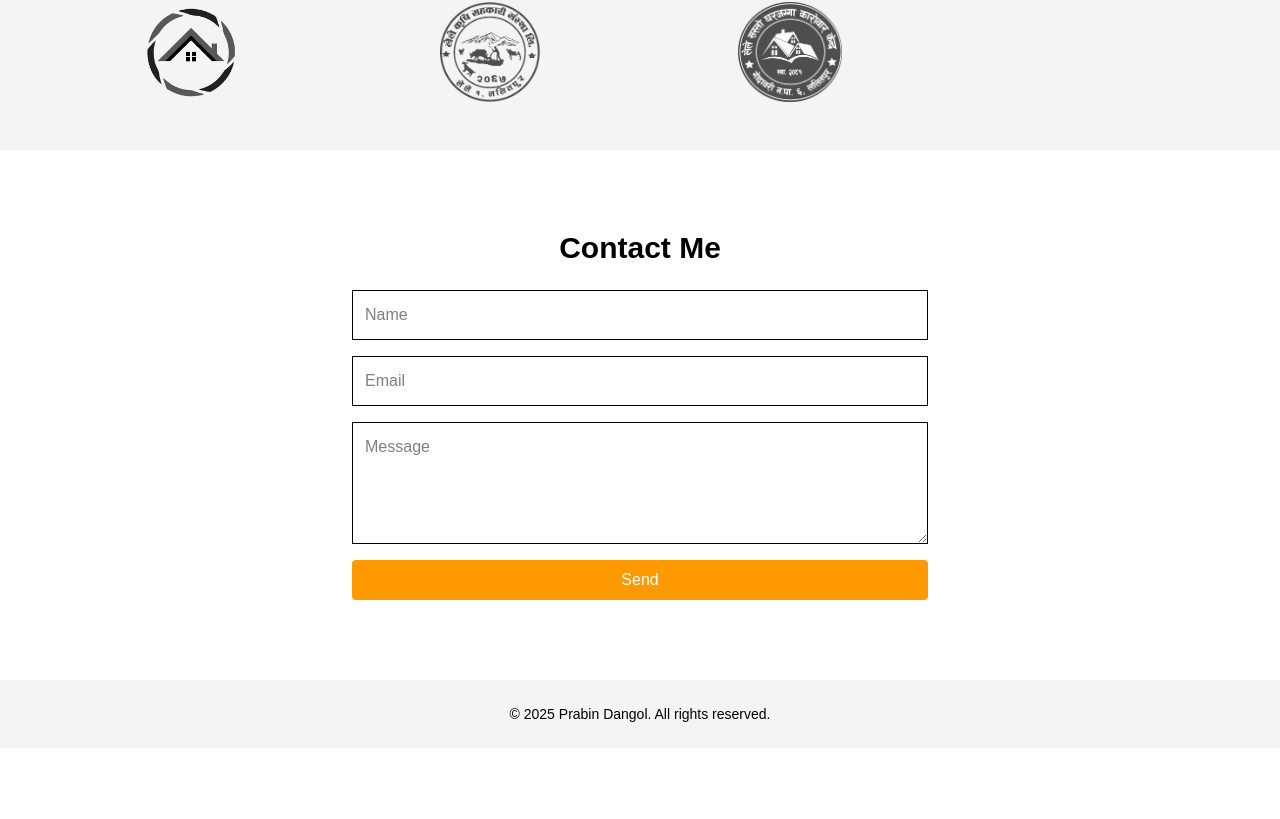
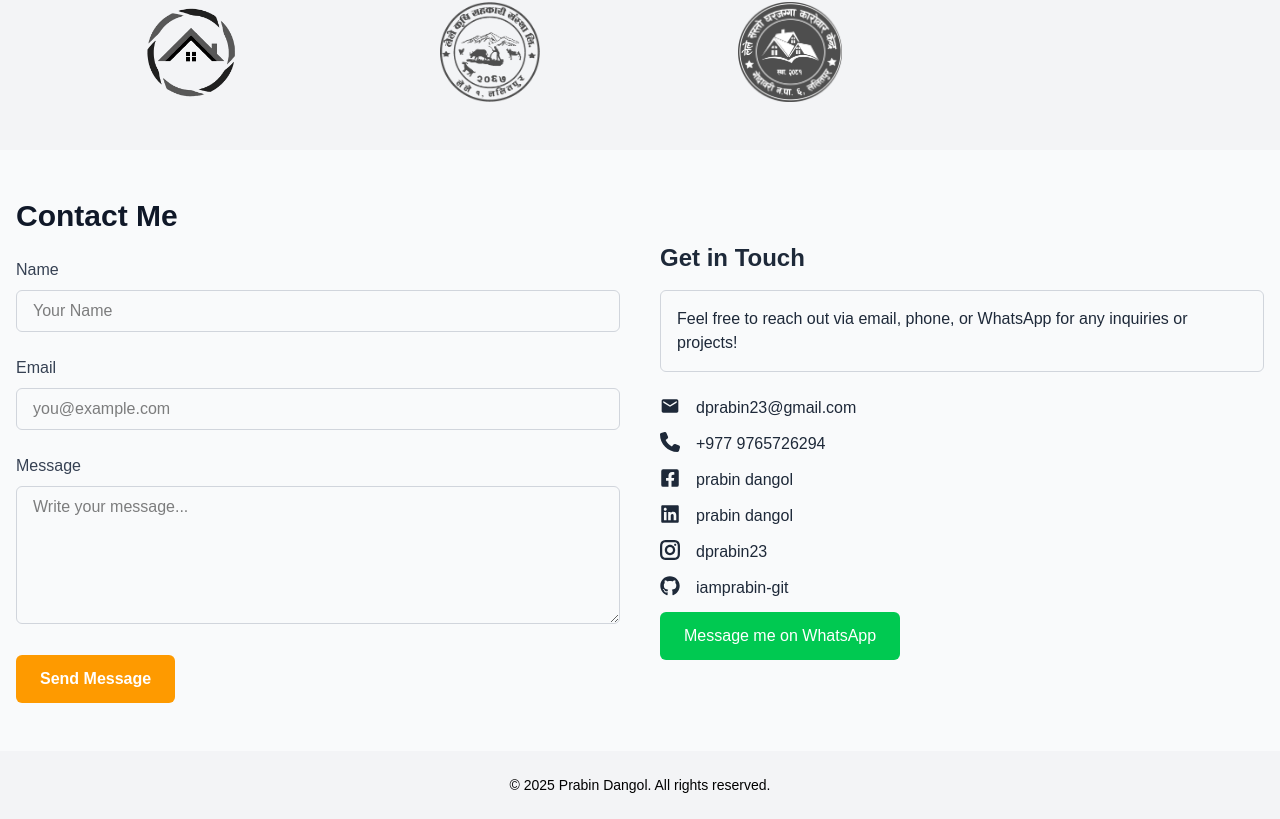
Before and after one commit to iamprabin-git/prabin_portfolio, a Next.js app: page / in a window 1280 px wide. Shown: the part 1782-2601 px from the top of the page. Before the commit the page ends 2530 px from the top, so only its background shows below. Built offline with nearby package versions, Linux system fonts and the light colour scheme.

Commit message:
error solve
Signed-off-by: Prabin Dangol <dprabin23@gmail.com>

```diff
--- a/src/app/layout.js
+++ b/src/app/layout.js
@@ -1,7 +1,7 @@
 import './globals.css';
 
 export const metadata = {
-  title: 'My Portfolio',
+  title: 'Prabin Dangol',
   description: 'Web Developer & Graphic Designer Portfolio',
 };
 
--- a/src/components/Contact.js
+++ b/src/components/Contact.js
@@ -1,15 +1,146 @@
-export default function Contact() {
+'use client';
+import React, { useState } from 'react';
+import { motion } from 'framer-motion';
+import { MdEmail } from "react-icons/md";
+import { FaPhone } from "react-icons/fa6";
+import { FaLinkedin } from "react-icons/fa";
+import { FaFacebookSquare } from "react-icons/fa";
+import { FaGithub } from "react-icons/fa6";
+import { GrInstagram } from "react-icons/gr";
+import Link from 'next/link';
+import { useRouter } from 'next/navigation';
+
+export default function ContactSection() {
+  const [formData, setFormData] = useState({
+    name: '',
+    email: '',
+    message: '',
+  });
+
+  const router = useRouter();
+
+  const handleChange = (e) => {
+    const { name, value } = e.target;
+    setFormData((prev) => ({
+      ...prev,
+      [name]: value,
+    }));
+  };
+
+  const handleSubmit = (e) => {
+    e.preventDefault();
+
+    // 1. Optionally do something with the form data here
+
+    // 2. Reset the form fields
+    setFormData({
+      name: '',
+      email: '',
+      message: '',
+    });
+
+    // 3. Remove search params from URL
+    router.replace('/');
+  };
   return (
-    <section id="contact" className="py-20 px-6">
-      <div className="max-w-xl mx-auto text-center">
-        <h2 className="text-3xl font-bold mb-6">Contact Me</h2>
-        <form className="flex flex-col gap-4">
-          <input type="text" placeholder="Name" className="p-3 border dark:bg-gray-800" />
-          <input type="email" placeholder="Email" className="p-3 border dark:bg-gray-800" />
-          <textarea rows="4" placeholder="Message" className="p-3 border dark:bg-gray-800"></textarea>
-          <button className="bg-amber-500 text-white py-2 px-6 rounded hover:bg-amber-600">Send</button>
-        </form>
+    <motion.section
+      initial={{ opacity: 0, y: 50 }}
+      whileInView={{ opacity: 1, y: 0 }}
+      transition={{ duration: 0.6 }}
+      className="py-12 px-4 bg-gray-50 dark:bg-gray-900"
+    >
+      <div className="max-w-7xl mx-auto grid grid-cols-1 md:grid-cols-2 gap-10">
+        {/* Contact Form */}
+        <div>
+          <h2 className="text-3xl font-bold mb-6 text-gray-900 dark:text-white">Contact Me</h2>
+          <form onSubmit={handleSubmit} className="space-y-6">
+            <div>
+              <label htmlFor="name" className="block text-gray-700 dark:text-gray-300 font-medium mb-2">
+                Name
+              </label>
+              <input
+                type="text"
+                id="name"
+                name="name"
+                required
+                placeholder="Your Name"
+                className="w-full px-4 py-2 border border-gray-300 rounded-md focus:outline-none focus:ring-2 focus:ring-amber-400 dark:bg-gray-800 dark:border-gray-700 dark:text-white"
+              />
+            </div>
+            <div>
+              <label htmlFor="email" className="block text-gray-700 dark:text-gray-300 font-medium mb-2">
+                Email
+              </label>
+              <input
+                type="email"
+                id="email"
+                name="email"
+                required
+                placeholder="you@example.com"
+                className="w-full px-4 py-2 border border-gray-300 rounded-md focus:outline-none focus:ring-2 focus:ring-amber-400 dark:bg-gray-800 dark:border-gray-700 dark:text-white"
+              />
+            </div>
+            <div>
+              <label htmlFor="message" className="block text-gray-700 dark:text-gray-300 font-medium mb-2">
+                Message
+              </label>
+              <textarea
+                id="message"
+                name="message"
+                rows="5"
+                required
+                placeholder="Write your message..."
+                className="w-full px-4 py-2 border border-gray-300 rounded-md focus:outline-none focus:ring-2 focus:ring-amber-400 dark:bg-gray-800 dark:border-gray-700 dark:text-white"
+              />
+            </div>
+            <button
+              type="submit"
+              className="bg-amber-500 hover:bg-amber-600 text-white font-semibold px-6 py-3 rounded-md transition"
+            >
+              Send Message
+            </button>
+          </form>
+        </div>
+
+        {/* Contact Info & WhatsApp */}
+        <div className="flex flex-col justify-center text-gray-800 dark:text-gray-200">
+          <h3 className="text-2xl font-semibold mb-4">Get in Touch</h3>
+            <p className="mb-6 border border-gray-300 dark:border-gray-700 rounded-md p-4">
+            Feel free to reach out via email, phone, or WhatsApp for any inquiries or projects!
+          </p>
+          <p className="mb-3 flex gap-4">
+           <MdEmail className='h-5 w-5'/>  <Link href="mailto:youremail@example.com" className="hover:text-blue-700 cursor-pointer">dprabin23@gmail.com</Link>
+          </p>
+          <p className="mb-3 flex gap-4">
+           <FaPhone className='h-5 w-5'/><Link href="tel:+9779812345678" className="hover:text-blue-700 cursor-pointer">+977 9765726294</Link>
+          </p>
+          <p className="mb-3 flex gap-4">
+           <FaFacebookSquare className='h-5 w-5'/><Link href="https://www.facebook.com/share/15zZKoSGRd/" className="hover:text-blue-700 cursor-pointer">prabin dangol</Link>
+          </p>
+           <p className="mb-3 flex gap-4">
+           <FaLinkedin className='h-5 w-5'/><Link href="https://www.linkedin.com/in/prabin-dangol-0b4287a0" className="hover:text-blue-700 cursor-pointer">prabin dangol</Link>
+          </p>
+           <p className="mb-3 flex gap-4">
+           <GrInstagram className='h-5 w-5'/><Link href="https://www.instagram.com/dprabin23?igsh=ZzUzN3FjZTB6emV3" className="hover:text-blue-700 cursor-pointer">dprabin23</Link>
+          </p>
+          <p className="mb-3 flex gap-4">
+           <FaGithub className='h-5 w-5'/><Link href="https://github.com/iamprabin-git" className="hover:text-blue-700 cursor-pointer">iamprabin-git</Link>
+          </p>
+
+
+          {/* WhatsApp Button */}
+          <a
+            href={`https://wa.me/9779765726294?text=${encodeURIComponent(
+              "Hello! I'm interested in your services."
+            )}`}
+            target="_blank"
+            rel="noopener noreferrer"
+            className="inline-block bg-green-500 hover:bg-green-600 text-white px-6 py-3 rounded-md transition w-max"
+          >
+            Message me on WhatsApp
+          </a>
+        </div>
       </div>
-    </section>
+    </motion.section>
   );
 }
--- a/src/components/Hero.js
+++ b/src/components/Hero.js
@@ -36,7 +36,7 @@ export default function HeroSection() {
           className="flex-1 text-center md:text-left"
         >
           <h1 className="text-4xl md:text-5xl font-bold text-gray-900 dark:text-white mb-4">
-            Hi, I'm Prabin
+            Hi, I'm Prabin Dangol
           </h1>
 
           <TypeAnimation
```
